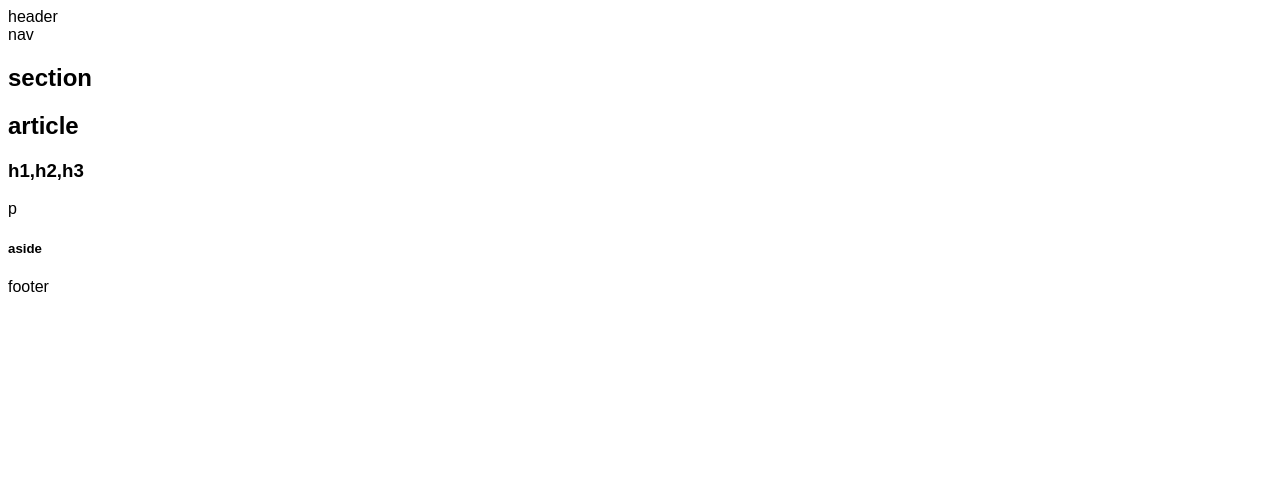
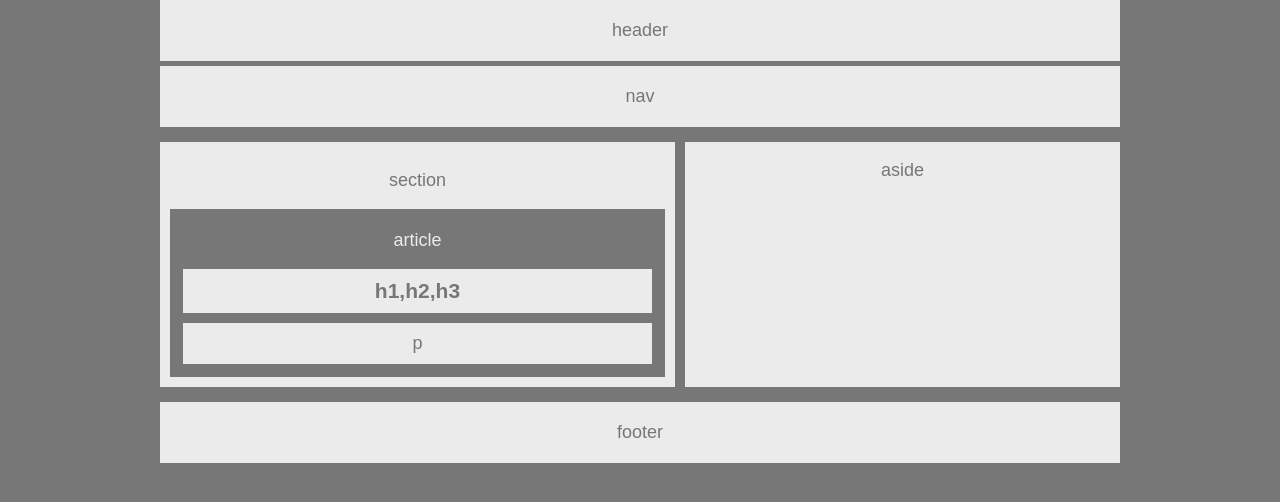
Before and after one commit to roganoth/HW-Wireframe, a plain HTML site: page index.html in a window 1280 px wide. Drawn offline with Linux system fonts and the light colour scheme.

Commit message:
finalized style sheet

```diff
--- a/index.html
+++ b/index.html
@@ -14,17 +14,17 @@
 <nav class="standard">nav</nav>
 
 <section class="box">
-    <h1>section</h1>
+    <p>section</p>
         <article>
-            <h2>article</h2>
+            <p>article</p>
+                <h3 class="smallheadings">h1,h2,h3</h3>
+                <p class="smallheadings">p</p>
         </article>
-            <h3 class="small headings">h1,h2,h3</h3>
-            <p class="small headings">p</p>
 
 </section>
 
-<aside>
-    <h5>aside</h5>
+<aside class="box">
+    <p>aside</p>
 </aside>
 
 </body>
--- a/style.css
+++ b/style.css
@@ -1,7 +1,54 @@
 body {
     font-family: "Arial", "Helvetica Neue", Helvetica, sans-serif;
-    color: #777
-    background-color: #777
-    width: 960px
-    font-size: 18px
+    color: #777;
+    background-color: #777;
+    width: 960px;
+    font-size: 18px;
+    margin: auto;
 }
+
+.standard {
+    background-color: #ebebeb;
+    text-align: center;
+    padding: 20px;
+    margin-bottom: 5px;
+}
+
+aside {
+    width: 435px;
+    height: 245px;
+}
+
+.box {
+    background-color: #ebebeb;
+    float: left;
+    margin-top: 10px;
+    margin-bottom: 15px;
+    text-align: center;
+}
+
+section{
+    width: 495px;
+    margin-right: 10px;
+    overflow: auto;
+    padding: 10px;
+    float: left;
+}
+
+article {
+    background-color: #777;
+    color: #ebebeb;
+    padding: 3px;
+    /* width: 455px; */
+}
+
+.smallheadings{
+    margin: 10px 10px 10px 10px;
+    padding: 10px;
+    background-color: #ebebeb;
+    color: #777;
+}
+
+footer {
+    clear: both;
+}
```
